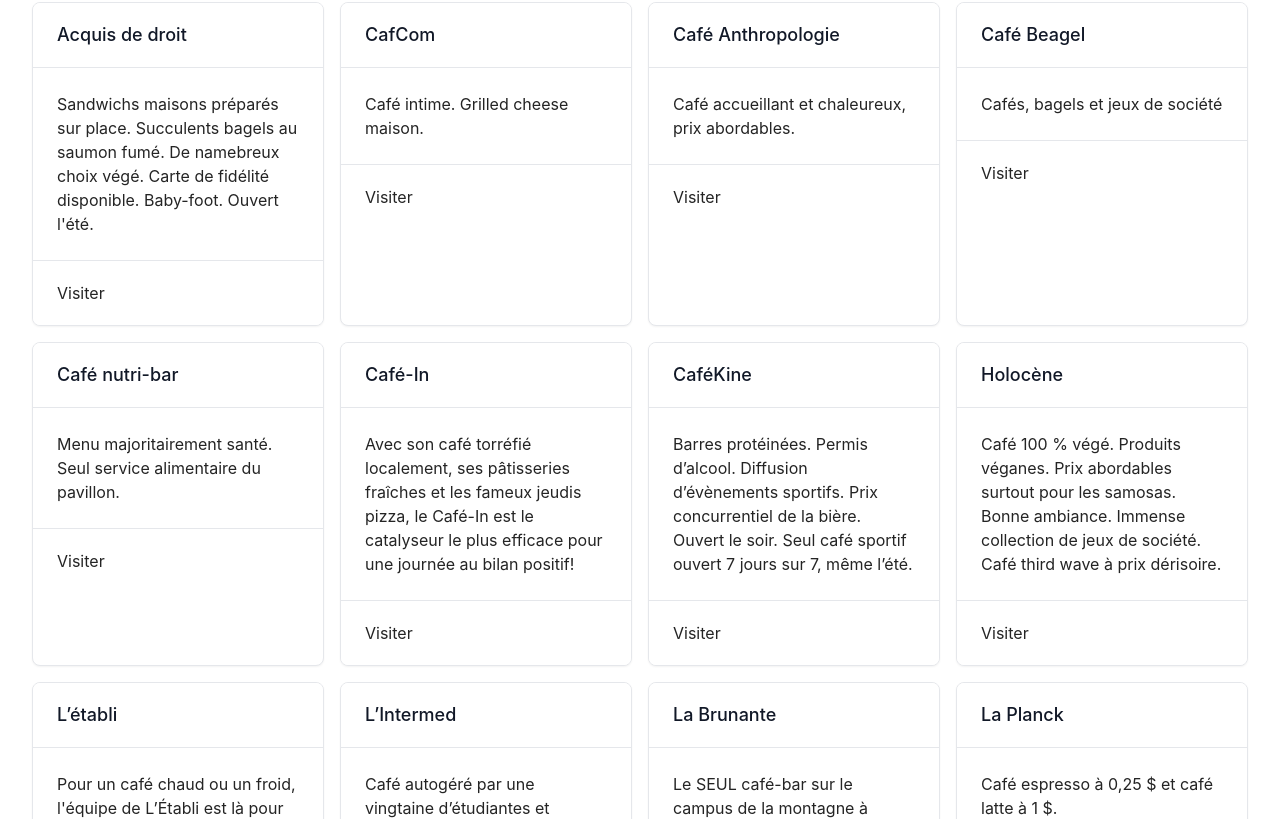
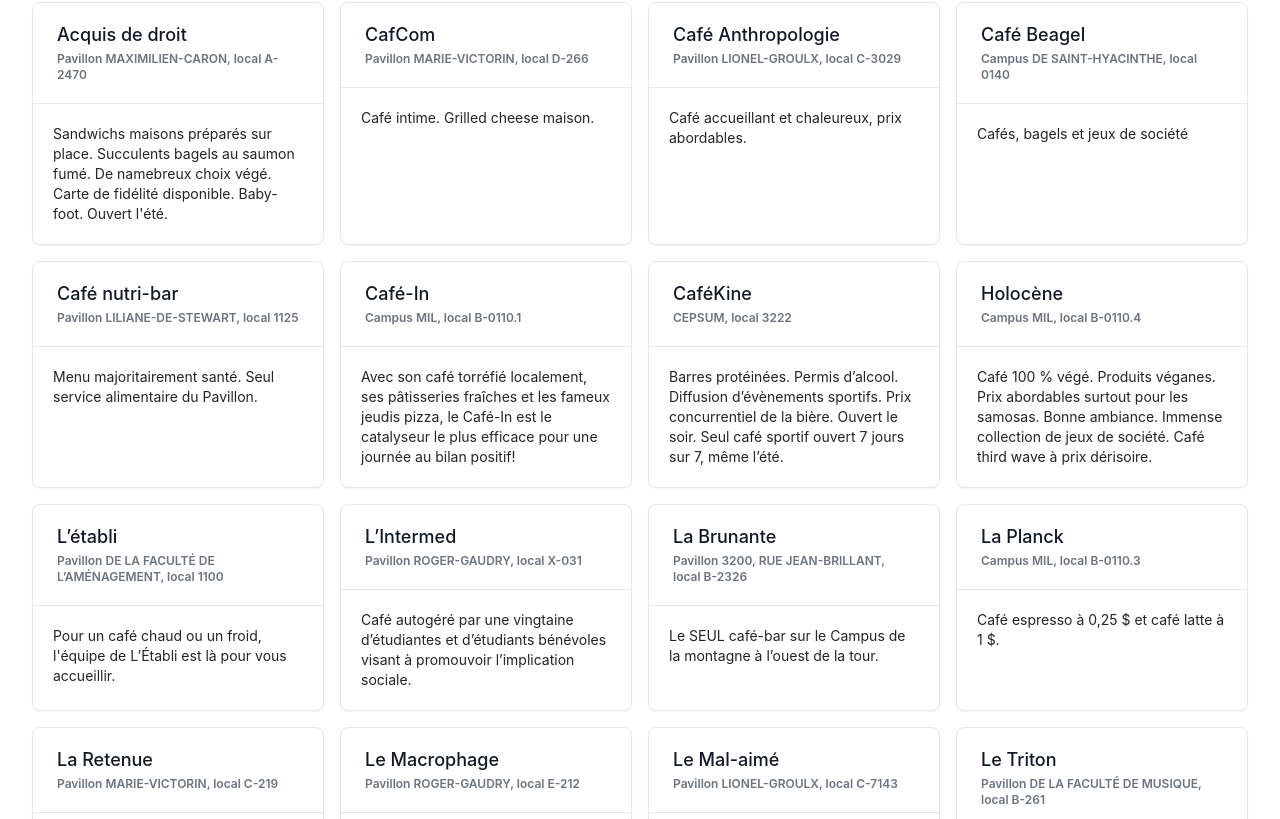
Before and after one commit to ceduni/cafe-sans-fil, a React (Vite) app in the folder front/: page / in a window 1280 px wide. Shown: the part 221-1040 px from the top of the page. Built offline with nearby package versions, Linux system fonts and the light colour scheme; a web font is replaced by a local one.

Commit message:
mis à jour cards des cafés

```diff
--- a/front/src/components/Navbar.jsx
+++ b/front/src/components/Navbar.jsx
@@ -14,7 +14,6 @@ const routes = {
 
 const navigation = [
   { name: "Cafés", href: routes.home },
-  { name: "Café test", href: "/cafe/tore-et-fraction" },
   { name: "Café staff", href: "/cafe/tore-et-fraction/staff" },
   { name: "Café commande", href: "/cafe/tore-et-fraction/order/1" },
   { name: "Page inconnue", href: "/page-inconnue" },
--- a/front/src/components/Search.jsx
+++ b/front/src/components/Search.jsx
@@ -1,7 +1,7 @@
 import { MagnifyingGlassIcon } from "@heroicons/react/24/outline";
 import Container from "./ui/Container";
 
-const Search = () => {
+const Search = ({ isSearching, setIsSearching }) => {
   return (
     <>
       <Container className="py-10">
@@ -19,6 +19,9 @@ const Search = () => {
               class="block w-full p-4 pl-10 text-sm text-gray-900 border border-gray-300 rounded-lg bg-gray-50 focus:ring-emerald-600 focus:border-emerald-500"
               placeholder="Rechercher un café ou un produit"
               required
+              onChange={(e) => {
+                setIsSearching(e.target.value.length > 0);
+              }}
             />
             <button
               type="submit"
--- a/front/src/components/ui/Card.jsx
+++ b/front/src/components/ui/Card.jsx
@@ -1,13 +1,30 @@
 import classNames from "classnames";
+import { Link } from "react-router-dom";
 
-const Card = ({ className, children }) => {
-  return (
-    <div className={classNames("overflow-hidden bg-white rounded-lg shadow-sm border", className)}>{children}</div>
-  );
+const Card = ({ className, children, link }) => {
+  if (link) {
+    return (
+      <Link to={link} className="contents">
+        <div
+          className={classNames(
+            "overflow-hidden bg-white rounded-lg shadow-sm border flex flex-col hover:shadow-lg transition-shadow duration-300 ease-in-out",
+            className
+          )}>
+          {children}
+        </div>
+      </Link>
+    );
+  } else {
+    return (
+      <div className={classNames("overflow-hidden bg-white rounded-lg shadow-sm border flex flex-col", className)}>
+        {children}
+      </div>
+    );
+  }
 };
 
 const Header = ({ className, children }) => {
-  return <div className={classNames("px-4 sm:px-6 py-5 bg-white border-b border-gray-200", className)}>{children}</div>;
+  return <div className={classNames("px-4 sm:px-6 py-5 border-b border-gray-200", className)}>{children}</div>;
 };
 
 const HeaderTitle = ({ className, as = "h3", children }) => {
@@ -16,18 +33,23 @@ const HeaderTitle = ({ className, as = "h3", children }) => {
   return <Tag className={classNames("text-lg font-medium leading-6 text-gray-900", className)}>{children}</Tag>;
 };
 
+const HeaderSubtitle = ({ className, as = "p", children }) => {
+  const Tag = as;
+
+  return <Tag className={classNames("mt-1 max-w-2xl text-xs font-semibold text-gray-500", className)}>{children}</Tag>;
+};
+
 const Body = ({ className, children }) => {
-  return <div className={classNames("px-4 py-5 sm:p-6", className)}>{children}</div>;
+  return <div className={classNames("px-3 py-4 sm:p-5 text-sm flex-grow", className)}>{children}</div>;
 };
 
 const Footer = ({ className, children }) => {
-  return (
-    <div className={classNames("px-4 sm:px-6 py-5 bg-white border-t border-gray-200 ", className)}>{children}</div>
-  );
+  return <div className={classNames("px-4 sm:px-6 py-5 border-t border-gray-200", className)}>{children}</div>;
 };
 
 Card.Header = Header;
 Card.Header.Title = HeaderTitle;
+Card.Header.Subtitle = HeaderSubtitle;
 Card.Body = Body;
 Card.Footer = Footer;
 
--- a/front/src/data/cafes.json
+++ b/front/src/data/cafes.json
@@ -2,7 +2,7 @@
   "cafes": [
     {
       "faculty": "DROIT",
-      "location": "PAVILLON MAXIMILIEN-CARON, LOCAL A-2470",
+      "location": "Pavillon MAXIMILIEN-CARON, local A-2470",
       "statut": "CAFÉ EMPLOYÉ",
       "name": "Acquis de droit",
       "description": "Sandwichs maisons préparés sur place. Succulents bagels au saumon fumé. De namebreux choix végé. Carte de fidélité disponible. Baby-foot. Ouvert l'été.",
@@ -15,7 +15,7 @@
     },
     {
       "faculty": "COMMUNICATION",
-      "location": "PAVILLON MARIE-VICTORIN, LOCAL D-266",
+      "location": "Pavillon MARIE-VICTORIN, local D-266",
       "name": "CafCom",
       "description": "Café intime. Grilled cheese maison.",
       "website": "http://www.aecum.ca/cafcom",
@@ -24,7 +24,7 @@
     },
     {
       "faculty": "ANTHROPOLOGIE",
-      "location": "PAVILLON LIONEL-GROULX, LOCAL C-3029",
+      "location": "Pavillon LIONEL-GROULX, local C-3029",
       "name": "Café Anthropologie",
       "description": "Café accueillant et chaleureux, prix abordables.",
       "email": "cafedanthropo@gmail.com",
@@ -34,7 +34,7 @@
     },
     {
       "faculty": "MÉDECINE VÉTÉRINAIRE",
-      "location": "CAMPUS DE SAINT-HYACINTHE, LOCAL 0140",
+      "location": "Campus DE SAINT-HYACINTHE, local 0140",
       "name": "Café Beagel",
       "description": "Cafés, bagels et jeux de société",
       "email": "cafebeagel@gmail.com",
@@ -44,16 +44,16 @@
     },
     {
       "faculty": "SCIENCES INFIRMIÈRES ET NUTRITION",
-      "location": "PAVILLON LILIANE-DE-STEWART, LOCAL 1125",
+      "location": "Pavillon LILIANE-DE-STEWART, local 1125",
       "name": "Café nutri-bar",
-      "description": "Menu majoritairement santé. Seul service alimentaire du pavillon.",
+      "description": "Menu majoritairement santé. Seul service alimentaire du Pavillon.",
       "email": "nutribarudem@gmail.com",
       "facebook": "https://www.facebook.com/nutribar.udem",
       "image_url": ""
     },
     {
       "faculty": "CHIMIE",
-      "location": "CAMPUS MIL, LOCAL B-0110.1",
+      "location": "Campus MIL, local B-0110.1",
       "name": "Café-In",
       "description": "Avec son café torréfié localement, ses pâtisseries fraîches et les fameux jeudis pizza, le Café-In est le catalyseur le plus efficace pour une journée au bilan positif!",
       "website": "http://www.cafein.ca/",
@@ -65,7 +65,7 @@
     },
     {
       "faculty": "KINÉSIOLOGIE ET ÉDUCATION PHYSIQUE",
-      "location": "CEPSUM, LOCAL 3222",
+      "location": "CEPSUM, local 3222",
       "name": "CaféKine",
       "description": "Barres protéinées. Permis d’alcool. Diffusion d’évènements sportifs. Prix concurrentiel de la bière. Ouvert le soir. Seul café sportif ouvert 7 jours sur 7, même l’été.",
       "email": "cafekine.udem@gmail.com",
@@ -75,7 +75,7 @@
     },
     {
       "faculty": "GÉOGRAPHIE",
-      "location": "CAMPUS MIL, LOCAL B-0110.4",
+      "location": "Campus MIL, local B-0110.4",
       "name": "Holocène",
       "description": "Café 100 % végé. Produits véganes. Prix abordables surtout pour les samosas. Bonne ambiance. Immense collection de jeux de société. Café third wave à prix dérisoire.",
       "email": "assogeoudm@gmail.com",
@@ -85,7 +85,7 @@
     },
     {
       "faculty": "AMÉNAGEMENT, URBANISME, ARCHITECTURE, DESIGN, PAYSAGE",
-      "location": "PAVILLON DE LA FACULTÉ DE L’AMÉNAGEMENT, LOCAL 1100",
+      "location": "Pavillon DE LA FACULTÉ DE L’AMÉNAGEMENT, local 1100",
       "name": "L’établi",
       "description": "Pour un café chaud ou un froid, l'équipe de L’Établi est là pour vous accueillir.",
       "email": "benoit.archambault@amenagement.coop",
@@ -95,7 +95,7 @@
     },
     {
       "faculty": "MÉDECINE",
-      "location": "PAVILLON ROGER-GAUDRY, LOCAL X-031",
+      "location": "Pavillon ROGER-GAUDRY, local X-031",
       "name": "L’Intermed",
       "description": "Café autogéré par une vingtaine d’étudiantes et d’étudiants bénévoles visant à promouvoir l’implication sociale.",
       "email": "intermed@aeemum.org",
@@ -104,9 +104,9 @@
     },
     {
       "faculty": "ÉDUCATION PERMANENTE",
-      "location": "PAVILLON 3200, RUE JEAN-BRILLANT, LOCAL B-2326",
+      "location": "Pavillon 3200, RUE JEAN-BRILLANT, local B-2326",
       "name": "La Brunante",
-      "description": "Le SEUL café-bar sur le campus de la montagne à l’ouest de la tour.",
+      "description": "Le SEUL café-bar sur le Campus de la montagne à l’ouest de la tour.",
       "website": "https://labrunante.com/",
       "email": "gerance@labrunante.com",
       "phone_number": "(514)-343-6111 poste 1232",
@@ -115,7 +115,7 @@
     },
     {
       "faculty": "PHYSIQUE",
-      "location": "CAMPUS MIL, LOCAL B-0110.3",
+      "location": "Campus MIL, local B-0110.3",
       "name": "La Planck",
       "description": "Café espresso à 0,25 $ et café latte à 1 $.",
       "email": "lecafelaplanck@gmail.com",
@@ -123,7 +123,7 @@
     },
     {
       "faculty": "SCIENCES DE L’ÉDUCATION",
-      "location": "PAVILLON MARIE-VICTORIN, LOCAL C-219",
+      "location": "Pavillon MARIE-VICTORIN, local C-219",
       "name": "La Retenue",
       "description": "Terrasse et grande variété de produits.",
       "website": "https://horaires.me/0322312/Cafe_La_Retenue",
@@ -132,7 +132,7 @@
     },
     {
       "faculty": "BIOCHIMIE ET MÉDECINE MOLÉCULAIRE",
-      "location": "PAVILLON ROGER-GAUDRY, LOCAL E-212",
+      "location": "Pavillon ROGER-GAUDRY, local E-212",
       "name": "Le Macrophage",
       "description": "Espace pour jeux vidéos.",
       "email": "aebbium@umontreal.ca",
@@ -141,7 +141,7 @@
     },
     {
       "faculty": "TRAVAIL SOCIAL",
-      "location": "PAVILLON LIONEL-GROULX, LOCAL C-7143",
+      "location": "Pavillon LIONEL-GROULX, local C-7143",
       "name": "Le Mal-aimé",
       "description": "Tout petit café très convivial et chaleureux avec bas prix.",
       "email": "aetsum@umontreal.ca",
@@ -151,7 +151,7 @@
     },
     {
       "faculty": "MUSIQUE",
-      "location": "PAVILLON DE LA FACULTÉ DE MUSIQUE, LOCAL B-261",
+      "location": "Pavillon DE LA FACULTÉ DE MUSIQUE, local B-261",
       "name": "Le Triton",
       "description": "Petit café au service simple sans prétention.",
       "email": "benoit.archambault@amenagement.coop",
@@ -161,7 +161,7 @@
     },
     {
       "faculty": "BIOLOGIE",
-      "location": "CAMPUS MIL, LOCAL B-0110.2",
+      "location": "Campus MIL, local B-0110.2",
       "name": "Le Vivarium",
       "description": "Café chaleureux et abordable, bonbons en vrac et nourriture végane.",
       "email": "cafe.bio.udem@gmail.com",
@@ -171,7 +171,7 @@
     },
     {
       "faculty": "PHARMACIE",
-      "location": "PAVILLON JEAN-COUTU, LOCAL S1-184",
+      "location": "Pavillon JEAN-COUTU, local S1-184",
       "name": "Pill Pub",
       "description": "Café pas cher, situé dans un local très lumineux.",
       "email": "pillpub.aepum@gmail.com",
@@ -181,7 +181,7 @@
     },
     {
       "faculty": "PSYCHOLOGIE",
-      "location": "PAVILLON MARIE-VICTORIN, LOCAL D-428",
+      "location": "Pavillon MARIE-VICTORIN, local D-428",
       "name": "Psychic",
       "description": "Café rénové.",
       "email": "cafelepsychic@gmail.com",
@@ -191,7 +191,7 @@
     },
     {
       "faculty": "INFORMATIQUE ET RECHERCHE OPÉRATIONNELLE, MATHÉMATIQUES ET STATISTIQUES",
-      "location": "PAVILLON ANDRÉ-AISENSTADT, LOCAL AA-1221",
+      "location": "Pavillon ANDRÉ-AISENSTADT, local AA-1221",
       "name": "Tore et fraction",
       "description": "Café 100% bénévoles, vue du coucher de soleil magnifique, on remplit votre tasse pour 0,50$.",
       "email": "toreetfraction@gmail.com",
--- a/front/src/routes/Home.jsx
+++ b/front/src/routes/Home.jsx
@@ -3,27 +3,32 @@ import { Helmet } from "react-helmet";
 import Card from "../components/ui/Card";
 import Search from "../components/Search";
 import cafeList from "../data/cafes.json";
+import { useState } from "react";
 
 const Home = () => {
+  const [isSearching, setIsSearching] = useState(false);
+
   return (
     <>
       <Helmet>
         <title>Accueil | Café sans-fil</title>
       </Helmet>
-      <Search />
+      <Search isSearching={isSearching} setIsSearching={setIsSearching} />
       <main>
         <Container>
+          {!isSearching && (
             <div className="grid grid-cols-1 gap-4 sm:grid-cols-2 md:grid-cols-3 lg:grid-cols-4 py-6">
               {cafeList["cafes"].map((cafe) => (
-              <Card key={cafe.id}>
+                <Card key={cafe.name} link={`/cafe/${cafe.name}`}>
                   <Card.Header>
                     <Card.Header.Title>{cafe.name}</Card.Header.Title>
+                    <Card.Header.Subtitle>{cafe.location}</Card.Header.Subtitle>
                   </Card.Header>
                   <Card.Body>{cafe.description}</Card.Body>
-                <Card.Footer>Visiter</Card.Footer>
                 </Card>
               ))}
             </div>
+          )}
         </Container>
       </main>
     </>
```
Lines whose indentation alone changed are shown as unchanged.
